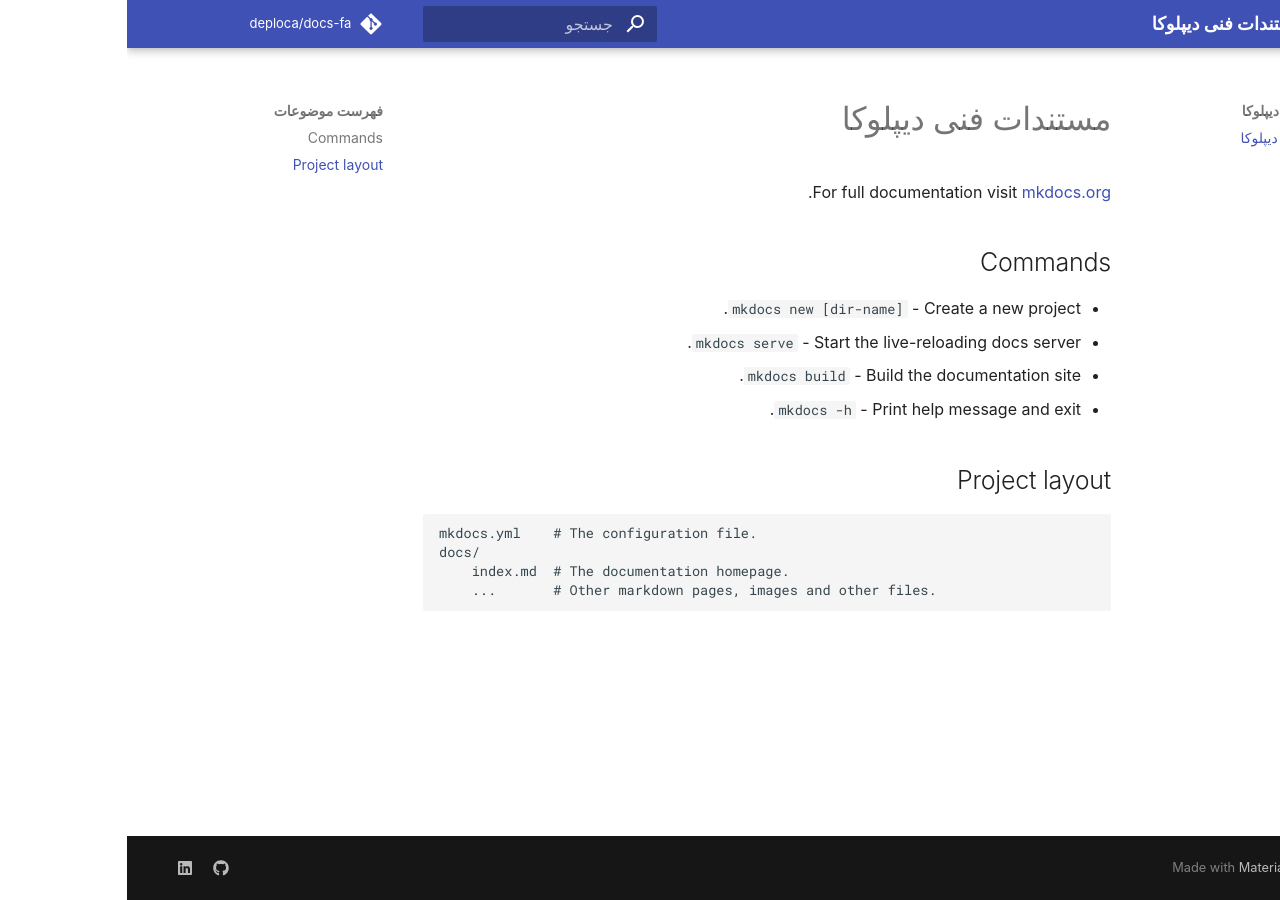
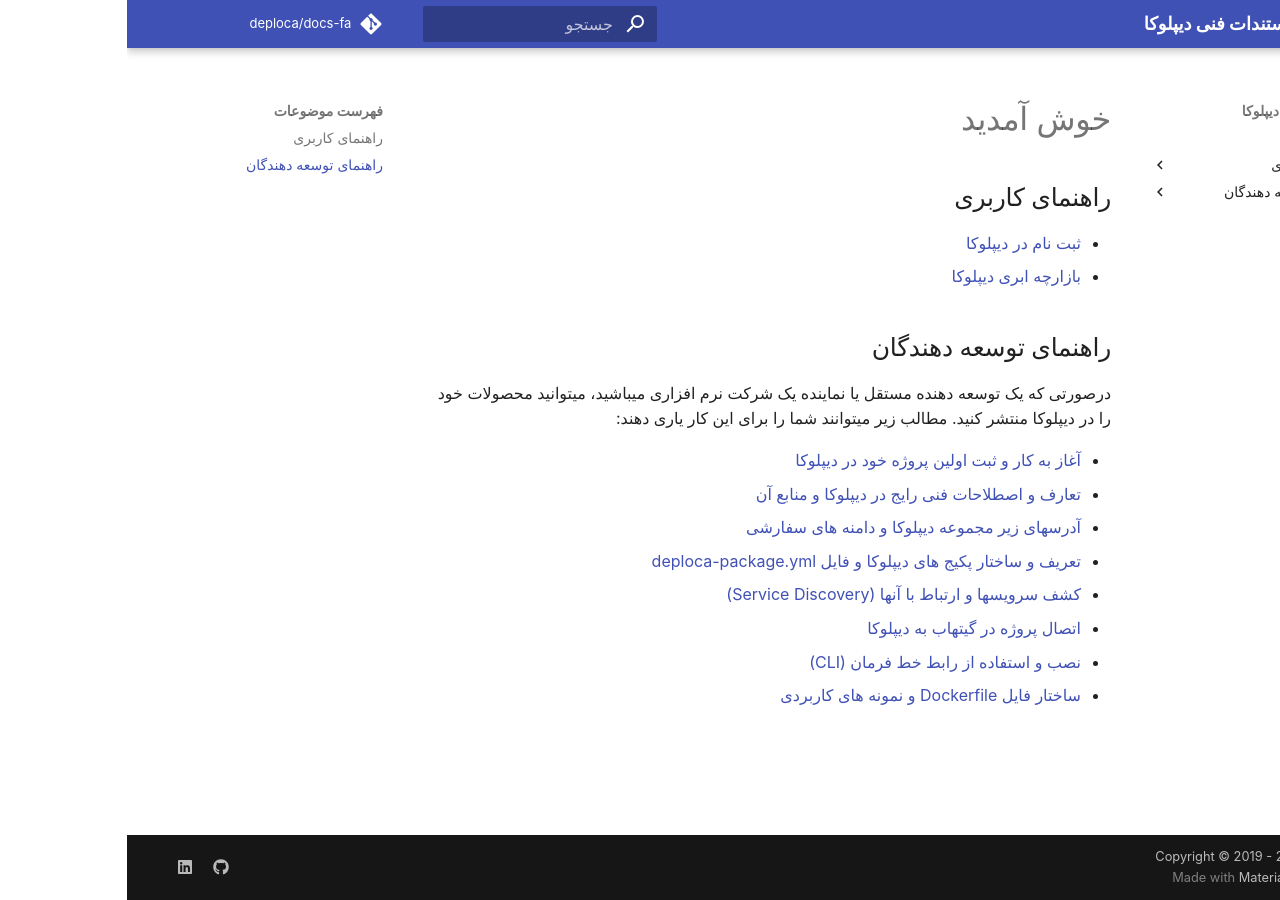
Before and after one commit to deploca/docs-fa, an MkDocs documentation site: the page built from docs/index.md, in a window 1280 px wide. Built offline with MkDocs 1.6.1 and Material for MkDocs 9.7.7, drawn with Linux system fonts in a browser that asks for light colours; some web fonts are replaced; comment, search, counter and statistics services are not loaded; grey boxes are pictures that could not be loaded.

```diff
--- a/docs/index.md
+++ b/docs/index.md
@@ -1,17 +1,18 @@
-# مستندات فنی دیپلوکا
+# خوش آمدید
 
-For full documentation visit [mkdocs.org](https://www.mkdocs.org).
+## راهنمای کاربری
 
-## Commands
+  * [ثبت نام در دیپلوکا](customers/register/)
+  * [بازارچه ابری دیپلوکا](customers/marketplace/)
 
-* `mkdocs new [dir-name]` - Create a new project.
-* `mkdocs serve` - Start the live-reloading docs server.
-* `mkdocs build` - Build the documentation site.
-* `mkdocs -h` - Print help message and exit.
+## راهنمای توسعه دهندگان
+درصورتی که یک توسعه دهنده مستقل یا نماینده یک شرکت نرم افزاری میباشید، میتوانید محصولات خود را در دیپلوکا منتشر کنید. مطالب زیر میتوانند شما را برای این کار یاری دهند:
 
-## Project layout
-
-    mkdocs.yml    # The configuration file.
-    docs/
-        index.md  # The documentation homepage.
-        ...       # Other markdown pages, images and other files.
+  * [آغاز به کار و ثبت اولین پروژه خود در دیپلوکا](developers/getting-started/)
+  * [تعارف و اصطلاحات فنی رایج در دیپلوکا و منابع آن](developers/definitions/)
+  * [آدرسهای زیر مجموعه دیپلوکا و دامنه های سفارشی](developers/urls-and-domains/)
+  * [تعریف و ساختار پکیج های دیپلوکا و فایل deploca-package.yml](developers/package/)
+  * [کشف سرویسها و ارتباط با آنها (Service Discovery)](developers/service-discovery/)
+  * [اتصال پروژه در گیتهاب به دیپلوکا](developers/integ-github/)
+  * [نصب و استفاده از رابط خط فرمان (CLI)](developers/cli/)
+  * [ساختار فایل Dockerfile و نمونه های کاربردی](developers/docker-file/)
--- a/mkdocs.yml
+++ b/mkdocs.yml
@@ -1,11 +1,33 @@
 site_name: مستندات فنی دیپلوکا
+site_author: گروه فنی و توسعه دیپلوکا
+copyright: "Copyright &copy; 2019 - 2020 Deploca"
+site_url: https://deploca.com
 
 repo_url: https://github.com/deploca/docs-fa
 repo_name: deploca/docs-fa
 
+nav:
+  - index.md
+  - راهنمای کاربری:
+    - customers/register.md
+    - customers/marketplace.md
+  - راهنمای توسعه دهندگان:
+    - developers/getting-started.md
+    - developers/definitions.md
+    - developers/urls-and-domains.md
+    - developers/package.md
+    - developers/docker-file.md
+    - developers/service-discovery.md
+    - developers/integ-github.md
+    - developers/cli.md
+
 theme:
   name: material
   language: fa
+  favicon: "//assets.deploca.com/favicon.ico"
+  logo: "//assets.deploca.com/img/brand-48.png"
+#  features:
+#    - tabs
   font:
     text: IRANSans
     code: Roboto Mono
@@ -15,7 +37,7 @@ theme:
     accent: pink
 
 extra_css:
-  - https://deploca.com/fonts/iransans/css/iransans.css
+  - https://assets.deploca.com/fonts/iransans/css/iransans.css
 
 extra:
   social:
@@ -25,3 +47,29 @@ extra:
     - name: Deploca on LinkedIn
       icon: fontawesome/brands/linkedin
       link: https://github.com/deploca
+
+markdown_extensions:
+#   - toc:
+#       permalink: "#"
+#   - smarty
+#   - admonition
+#   - attr_list
+  - footnotes
+#   - codehilite
+#   - pymdownx.arithmatex
+#   - pymdownx.betterem:
+#       smart_enable: all
+#   - pymdownx.caret
+#   - pymdownx.critic
+#   - pymdownx.details
+#   - pymdownx.emoji:
+#       emoji_generator: !!python/name:pymdownx.emoji.to_svg
+#   - pymdownx.inlinehilite
+#   - pymdownx.magiclink
+#   - pymdownx.mark
+#   - pymdownx.smartsymbols
+  - pymdownx.superfences
+#   - pymdownx.tasklist:
+#       custom_checkbox: true
+#   - pymdownx.tilde
+#   - fontawesome_markdown
```
Also changed, not shown: docs/customers/marketplace.md (added, +1 -0 lines), docs/customers/register.md (added, +3 -0 lines), docs/developers/cli.md (added, +26 -0 lines), docs/developers/definitions.md (added, +32 -0 lines), docs/developers/docker-file.md (added, +5 -0 lines), docs/developers/getting-started.md (added, +59 -0 lines), docs/developers/integ-github.md (added, +1 -0 lines), docs/developers/package.md (added, +30 -0 lines), docs/developers/service-discovery.md (added, +7 -0 lines), docs/developers/urls-and-domains.md (added, +7 -0 lines).
